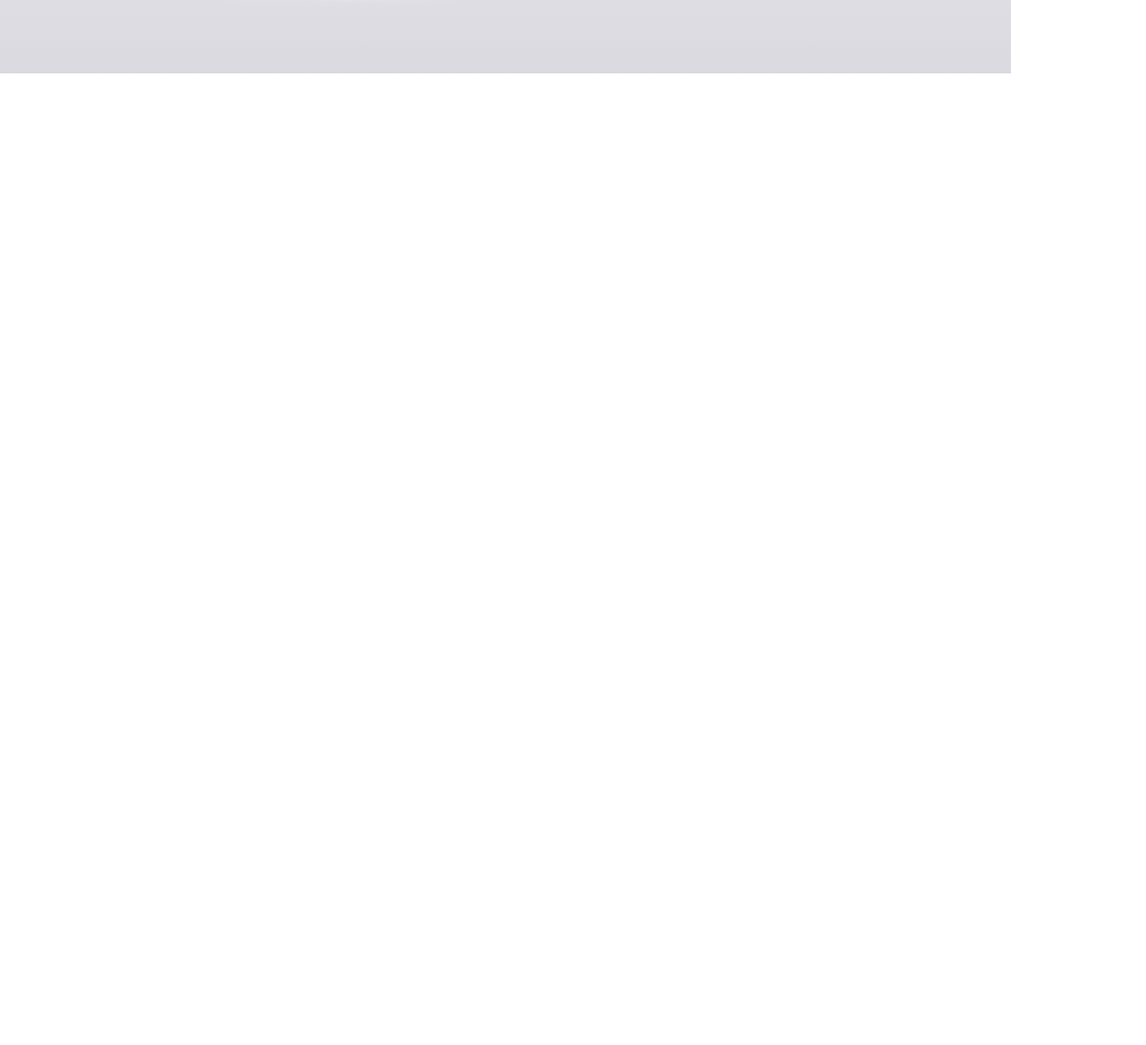
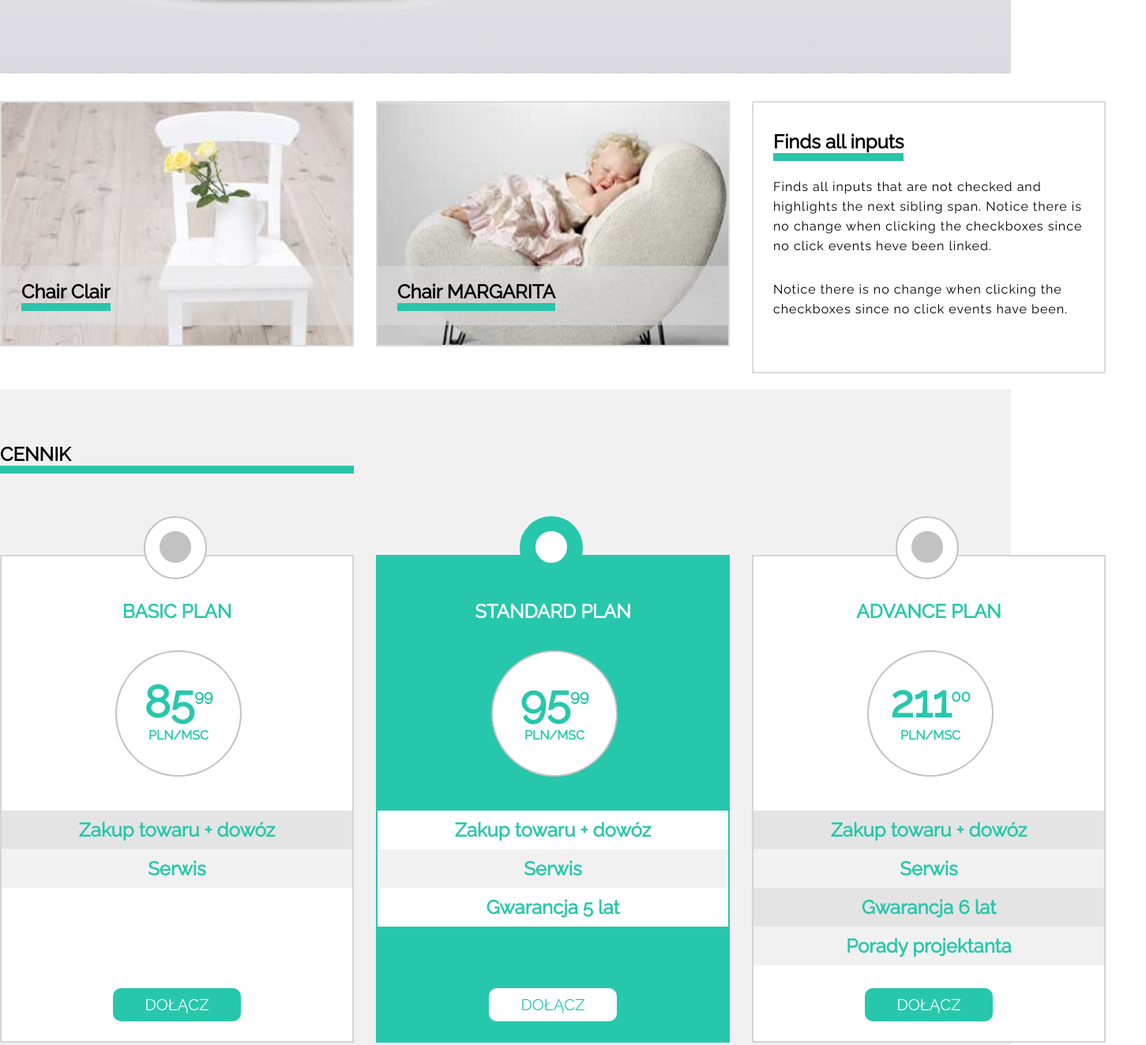
Before and after one commit to Radzio1976/Sit-on-Chair, a plain HTML site: page index.html in a window 1280 px wide. Shown: the part 620-1944 px from the top of the page at 79% size, 1451 px wide, since content can reach past the window. Before the commit the page ends 800 px from the top, so only its background shows below. Drawn offline with Linux system fonts and the light colour scheme.

Commit message:
Zrobiłem sekcję z cenami

```diff
--- /dev/null
+++ b/css/style.css
@@ -0,0 +1,461 @@
+* {
+    margin: 0;
+    padding: 0;
+    box-sizing: border-box;
+    font-family: 'Raleway', sans-serif;
+}
+
+.container {
+    width: 1400px;
+    margin: 0 auto;
+}
+
+header {
+    width: 100%;
+    height: 53px;
+    padding: 0 51px;
+    background-color: black;
+}
+
+.header-wrapper {
+    height: 53px;
+    display: flex;
+    justify-content: space-between;
+    align-items: center;
+}
+
+header h1 {
+    color: white;
+    text-transform: uppercase;
+    font-size: 25px;
+}
+
+.logo-color {
+    color: #1db79b;
+}
+
+nav a {
+    text-decoration: none;
+    color: white;
+    font-weight: bold;
+}
+
+nav a:hover {
+    color: #1db79b;
+}
+
+nav>ul {
+    display: flex;
+    justify-content: space-between;
+}
+
+nav>ul>li {
+    list-style-type: none;
+    padding: 0 0 0 50px;
+    position: relative;
+    display: flex;
+    justify-content: center;
+    align-items: center;
+}
+
+nav>ul>li>ul {
+    position: absolute;
+    top: 50px;
+    visibility: hidden;
+}
+
+nav>ul>li:hover>ul {
+    visibility: visible;
+}
+
+nav>ul>li>ul>li {
+    width: 150px;
+    height: 50px;
+    background-color: black;
+    list-style-type: none;
+    display: flex;
+    justify-content: center;
+    align-items: center;
+}
+
+.slider {
+    width: 100%;
+    height:660px;
+    display: flex;
+    justify-content: space-between;
+    background-image: linear-gradient(to bottom, #fbfbfb, #f3f2f4, #eaeaed, #e2e1e6, #dad9df);
+}
+
+.slider-wrapper {
+    position: relative;
+    display: flex;
+    justify-content: space-between;
+    padding: 100px 0;
+}
+
+.slider-image {
+    width: 45%;
+    position: relative;
+}
+.slider-image img {
+    position: absolute;
+    width: 754px;
+    left: -70px;
+}
+
+.slider-wrapper article {
+    width: 55%;
+    padding: 77px 91px 77px 0;
+    text-align: center;
+}
+
+.slider-wrapper h1 {
+    font-size: 50px;
+    margin-bottom: 51px;
+    text-transform: uppercase;
+    letter-spacing: 3px;
+}
+
+.slider-logo-color {
+    font-weight: bold;
+    color: #1db79b;
+}
+
+.slider-wrapper p {
+    font-size: 25px;
+    margin-bottom: 70px;
+    letter-spacing: 3px;
+}
+
+.slider-button {
+    font-size: 30px;
+    font-weight: bold;
+    text-decoration: none;
+    background-color: #24ba9f;
+    color: white;
+    padding: 16px 63px;
+    border-radius: 10px;
+}
+
+.arrow-left {
+    font-size: 110px;
+    text-decoration: none;
+    margin-top: 160px;
+    color: #24ba9f;
+    z-index: 10;
+}
+
+.arrow-right {
+    font-size: 110px;
+    text-decoration: none;
+    margin-top: 160px;
+    color: #24ba9f;
+}
+.chairs {
+    width: 100%;
+    height: 400px;
+    padding-top: 35px;
+}
+
+.chairs-images {
+    display: flex;
+    justify-content: space-between;
+    height: 350px;
+    padding-bottom: 39px;
+}
+
+.chairs-wrapper {
+    width: 32%;
+}
+
+.chairs-wrapper img {
+    width: 100%;
+}
+
+.chairs-images__image {
+    position: relative;
+    border: 2px solid #dbdbdb;
+}
+
+.chairs-images__image img {
+    height: 100%;
+}
+
+.chairs-images__title {
+    position: absolute;
+    bottom: 25px;
+    background-color: white;
+    height: 75px;
+    width: 100%;
+    padding-left: 25px;
+    background-color: rgba(225,225,225,.5);
+    display: flex;
+    align-items: center;
+}
+
+.chairs-images__title h2 {
+    border-bottom: 10px solid #29c4a9;
+    display: inline-block;
+}
+
+.chairs-title-widget {
+    height: 345px;
+    border: 2px solid #dbdbdb;
+    padding: 35px 25px;
+}
+
+.chairs-title-widget h2 {
+    border-bottom: 10px solid #29c4a9;
+    display: inline-block;
+}
+
+.chairs-title-widget p {
+    margin-top: 20px;
+    letter-spacing: 1px;
+    line-height: 25px;
+}
+
+.chairs-title-widget p:nth-of-type(2) {
+    margin-top: 30px;
+    letter-spacing: 1px;
+    line-height: 25px;
+}
+
+.prices {
+    width: 100%;
+    background-color: #f1f1f1;
+}
+
+.prices-widgets {
+    display: flex;
+    justify-content: space-between;
+    position: relative;
+    padding: 210px 0 82px 0;
+}
+
+.prices-widgets__wrapper>h2 {
+color: #27c7ab
+}
+
+.prices-widgets__title {
+    position: absolute;
+    top: 68px;
+    width: 32%;
+}
+
+.prices-widgets__title h2 {
+    text-transform: uppercase;
+    border-bottom: 10px solid #29c4a9;
+    width: 100%;
+}
+
+.prices-widgets__wrapper {
+    width: 32%;
+    border: 2px solid #d4d4d4;
+}
+
+.prices-widgets__wrapper {
+    position: relative;
+    text-align: center;
+    background-color: white;
+}
+
+.outside-circle, .inner-circle {
+    position: absolute;
+}
+
+.prices-widgets__widget__left .outside-circle {
+    width: 80px;
+    height: 80px;
+    background-color: white;
+    border: 2px solid #c2c2c2;
+    border-radius: 50%;
+    top: -51px;
+    left: 180px;
+}
+
+.prices-widgets__widget__left .inner-circle {
+    width: 40px;
+    height: 40px;
+    background-color: #c2c2c2;
+    border: 2px solid #c2c2c2;
+    border-radius: 50%;
+    top: 17px;
+    left: 18px;
+}
+
+.prices-widgets__widget__left__title {
+    padding: 55px 0 238px 0;
+    background-color: white;
+    text-transform: uppercase;
+}
+
+.prices-widgets__widget__circle {
+    width: 160px;
+    height: 160px;
+    position: absolute;
+    border: 2px solid #c2c2c2;
+    border-radius: 50%;
+    top: 119px;
+    left: 144px;
+    color: #27c7ab;
+}
+
+.prices-widgets__widget__circle h2 {
+    font-size: 56px;
+    font-weight: bold;
+    margin-top: 30px;
+}
+
+.prices-widgets__widget__circle sup {
+    font-size: 20px;
+}
+
+.prices-widgets__widget__circle p {
+    text-transform: uppercase;
+    font-weight: bold;
+}
+
+.prices-widgets__widget__left__delivery {
+    padding: 10px 0 10px 0;
+    background-color: #e4e4e4;
+}
+
+.prices-widgets__widget__left__service {
+    padding: 10px 0 10px 0;
+    background-color: #f1f1f1;
+}
+
+.prices-widgets__widget__left .button {
+    text-decoration: none;
+    color: white;
+    background-color: #27c7ab;
+    padding: 9px 40px;
+    border-radius: 10px;
+    font-size: 20px;
+    text-transform: uppercase;
+    margin: 127px 0 25px 0;
+    display: inline-block;
+}
+
+.prices-widgets__widget__middle {
+    border: 2px solid #27c7ab;
+    background-color: #27c7ab;
+}
+
+.prices-widgets__widget__middle .outside-circle {
+    width: 80px;
+    height: 80px;
+    background-color: #27c7ab;
+    border: 2px solid #27c7ab;
+    border-radius: 50%;
+    top: -51px;
+    left: 180px;
+}
+
+.prices-widgets__widget__middle .inner-circle {
+    width: 40px;
+    height: 40px;
+    background-color: white;
+    border: 2px solid white;
+    border-radius: 50%;
+    top: 17px;
+    left: 18px;
+}
+
+.prices-widgets__widget__middle .prices-widgets__widget__circle {
+    background-color: white;
+    border-radius: 2px solid white;
+}
+
+.prices-widgets__widget__middle__title {
+    padding: 55px 0 238px 0;
+    background-color: #27c7ab;;
+    text-transform: uppercase;
+    color: white !important;
+}
+
+.prices-widgets__widget__middle__delivery {
+    padding: 10px 0 10px 0;
+    background-color: white;
+}
+
+.prices-widgets__widget__middle__service {
+    padding: 10px 0 10px 0;
+    background-color: #f1f1f1;
+}
+
+.prices-widgets__widget__middle__guarantee {
+    padding: 10px 0 10px 0;
+    background-color: white;
+}
+
+.prices-widgets__widget__middle .button {
+    text-decoration: none;
+    color: #27c7ab;
+    background-color: white;
+    padding: 9px 40px;
+    border-radius: 10px;
+    font-size: 20px;
+    text-transform: uppercase;
+    margin: 78px 0 25px 0;
+    display: inline-block;
+}
+
+.prices-widgets__widget__right .outside-circle {
+    width: 80px;
+    height: 80px;
+    background-color: white;
+    border: 2px solid #c2c2c2;
+    border-radius: 50%;
+    top: -51px;
+    left: 180px;
+}
+
+.prices-widgets__widget__right .inner-circle {
+    width: 40px;
+    height: 40px;
+    background-color: #c2c2c2;
+    border: 2px solid #c2c2c2;
+    border-radius: 50%;
+    top: 17px;
+    left: 18px;
+}
+
+.prices-widgets__widget__right__title {
+    padding: 55px 0 238px 0;
+    background-color: white;
+    text-transform: uppercase;
+}
+
+.prices-widgets__widget__right__delivery {
+    padding: 10px 0 10px 0;
+    background-color: #e4e4e4;
+}
+
+.prices-widgets__widget__right__service {
+    padding: 10px 0 10px 0;
+    background-color: #f1f1f1;
+}
+
+.prices-widgets__widget__right__guarantee {
+    padding: 10px 0 10px 0;
+    background-color: #e4e4e4;
+}
+
+.prices-widgets__widget__right__advice {
+    padding: 10px 0 10px 0;
+    background-color: #f1f1f1;
+}
+
+.prices-widgets__widget__right .button {
+    text-decoration: none;
+    color: white;
+    background-color: #27c7ab;
+    padding: 9px 40px;
+    border-radius: 10px;
+    font-size: 20px;
+    text-transform: uppercase;
+    margin: 29px 0 25px 0;
+    display: inline-block;
+}
--- a/index.html
+++ b/index.html
@@ -6,10 +6,11 @@
     <meta http-equiv="X-UA-Compatible" content="ie=edge">
     <title>Sit on Chair</title>
     <link href="https://fonts.googleapis.com/css?family=Raleway&display=swap" rel="stylesheet">
-    <link rel="stylesheet" href="style/style.css">
+    <link rel="stylesheet" href="css/style.css">
 </head>
 <body>
     <header>
+        <div class="header-wrapper container">
             <h1>sit <span class="logo-color">on</span> chair</h1>
             <nav>
                 <ul>
@@ -24,20 +25,92 @@
                     <li><a href="#">Kontakt</a></li>
                 </ul>
             </nav>
+        </div>
     </header>
     <section class="slider">
+        <div class="slider-wrapper container">
             <a class="arrow-left" href="#">&lt;</a>
-            <div class="slider-container">
                 <div class="slider-image">
-                    <img src="../images/black_chair.png">
+                    <img src="images/black_chair.png">
                 </div>
                 <article>
                     <h1>sit <span class="slider-logo-color">on</span> our <span class="slider-logo-color">chair</span></h1>
                     <p>Lorem ipsum dolor sit amet, consectetur adipiscing elit, sed do eiusmod tempor incididunt ut labore et dolore magna aliqua.</p>
-                    <a class="button" href="#">Zobacz więcej</a>
+                    <a class="slider-button" href="#">Zobacz więcej</a>
+                </article>
+            <a class="arrow-right" href="#">&gt;</a>
+        </div>
+    </section>
+    <section class="chairs">
+        <div class="chairs-images container">
+            <div class="chairs-images__image chairs-wrapper">
+                <img src="images/box1_img.jpg" alt="Chair Clair">
+                    <div class="chairs-images__title">
+                        <h2>Chair Clair</h2>
+                    </div>
+            </div>
+            <div class="chairs-images__image chairs-wrapper">
+                <img src="images/box2_img.jpg" alt="Chair Margarita">
+                    <div class="chairs-images__title">
+                        <h2>Chair MARGARITA</h2>
+                    </div>
+            </div>
+            <article  class="chairs-title-widget chairs-wrapper">
+                <h2>Finds all inputs</h2>
+                <p>Finds all inputs that are not checked and highlights the next sibling span. Notice there is no change when clicking the checkboxes since no click events heve been linked.</p>
+                <p>Notice there is no change when clicking the checkboxes since no click events have been.</p>
             </article>
         </div>
-        <a class="arrow-right" href="#">&gt;</a>
+    </section>
+    <section class="prices">
+        <div class="prices-widgets container">
+            <div class="prices-widgets__title">
+                <h2>Cennik</h2>
+            </div>
+            <div class="prices-widgets__widget__left prices-widgets__wrapper">
+                <div class="outside-circle">
+                    <div class="inner-circle"></div>
+                </div>
+                <h2 class="prices-widgets__widget__left__title">Basic plan</h2>
+                <div class="prices-widgets__widget__circle">
+                    <h2>85<sup>99</sup></h2>
+                    <p>pln/msc</p>
+                </div>
+                <h2 class="prices-widgets__widget__left__delivery">Zakup towaru + dowóz</h2>
+                <h2 class="prices-widgets__widget__left__service">Serwis</h2>
+                <a class="button" href="#">Dołącz</a>
+            </div>
+            <div class="prices-widgets__widget__middle prices-widgets__wrapper">
+                    <div class="outside-circle">
+                        <div class="inner-circle"></div>
+                    </div>
+                    <h2 class="prices-widgets__widget__middle__title">Standard plan</h2>
+                    <div class="prices-widgets__widget__circle">
+                        <h2>95<sup>99</sup></h2>
+                        <p>pln/msc</p>
+                    </div>
+                    <h2 class="prices-widgets__widget__middle__delivery">Zakup towaru + dowóz</h2>
+                    <h2 class="prices-widgets__widget__middle__service">Serwis</h2>
+                    <h2 class="prices-widgets__widget__middle__guarantee">Gwarancja 5 lat</h2>
+                    <a class="button" href="#">Dołącz</a>
+            </div>
+            <div class="prices-widgets__widget__right prices-widgets__wrapper">
+                    <div class="outside-circle">
+                        <div class="inner-circle"></div>
+                    </div>
+                    <h2 class="prices-widgets__widget__right__title">Advance plan</h2>
+                    <div class="prices-widgets__widget__circle">
+                        <h2>211<sup>00</sup></h2>
+                        <p>pln/msc</p>
+                    </div>
+                    <h2 class="prices-widgets__widget__right__delivery">Zakup towaru + dowóz</h2>
+                    <h2 class="prices-widgets__widget__right__service">Serwis</h2>
+                    <h2 class="prices-widgets__widget__right__guarantee">Gwarancja 6 lat</h2>
+                    <h2 class="prices-widgets__widget__right__advice">Porady projektanta</h2>
+                    <a class="button" href="#">Dołącz</a>
+                </div>
+            </div>
+        </div>
     </section>
 </body>
 </html>
--- a/style/style.css
+++ /dev/null
@@ -1,146 +0,0 @@
-* {
-    margin: 0;
-    padding: 0;
-    box-sizing: border-box;
-    font-family: 'Raleway', sans-serif;
-}
-
-header {
-    width: 100%;
-    height: 53px;
-    padding: 0 51px;
-    background-color: black;
-    display: flex;
-    justify-content: space-between;
-    align-items: center;
-}
-
-header h1 {
-    color: white;
-    text-transform: uppercase;
-    font-size: 25px;
-}
-
-.logo-color {
-    color: #1db79b;
-}
-
-nav>ul {
-    display: flex;
-    justify-content: space-between;
-}
-
-nav>ul>li {
-    list-style-type: none;
-    width: 150px;
-    height: 50px;
-    position: relative;
-    display: flex;
-    justify-content: center;
-    align-items: center;
-}
-
-nav a {
-    text-decoration: none;
-    color: white;
-    font-weight: bold;
-}
-
-nav>ul>li>ul {
-    position: absolute;
-    top: 50px;
-    visibility: hidden;
-}
-
-nav>ul>li:hover>ul {
-    visibility: visible;
-}
-
-nav>ul>li>ul>li {
-    width: 150px;
-    height: 50px;
-    background-color: black;
-    list-style-type: none;
-    display: flex;
-    justify-content: center;
-    align-items: center;
-}
-
-.slider {
-    width: 100%;
-    height:660px;
-    display: flex;
-    justify-content: space-between;
-    background-image: linear-gradient(to bottom, #fbfbfb, #f3f2f4, #eaeaed, #e2e1e6, #dad9df);
-}
-
-.slider-container {
-    width: 80%;
-    height: 100%;
-    margin: 0 auto;
-    display: flex;
-    justify-content: space-between;
-    padding: 100px 0;
-    position: relative;
-}
-
-.slider-image {
-    width: 45%;
-}
-.slider-image img {
-    position: absolute;
-    width: 754px;
-    top: 87px;
-    left: -104px;
-}
-
-.slider-container article {
-    width: 55%;
-    padding: 77px 0;
-    text-align: center;
-}
-
-.slider-container h1 {
-    font-size: 50px;
-    margin-bottom: 51px;
-    text-transform: uppercase;
-}
-
-.slider-logo-color {
-    font-weight: bold;
-    color: #1db79b;
-}
-
-.slider-container p {
-    font-size: 25px;
-    margin-bottom: 70px;
-}
-
-.button {
-    font-size: 30px;
-    font-weight: bold;
-    text-decoration: none;
-    background-color: #24ba9f;
-    color: white;
-    padding: 16px 63px;
-    border-radius: 10px;
-}
-
-.arrow-left {
-    font-size: 110px;
-    text-decoration: none;
-    position: absolute;
-    top: 320px;
-    left: 85px;
-    color: #24ba9f;
-    z-index: 10;
-}
-
-.arrow-right {
-    font-size: 110px;
-    text-decoration: none;
-    position: absolute;
-    top: 320px;
-    right: 85px;
-    color: #24ba9f;s
-}
```
Lines whose indentation alone changed are shown as unchanged.
